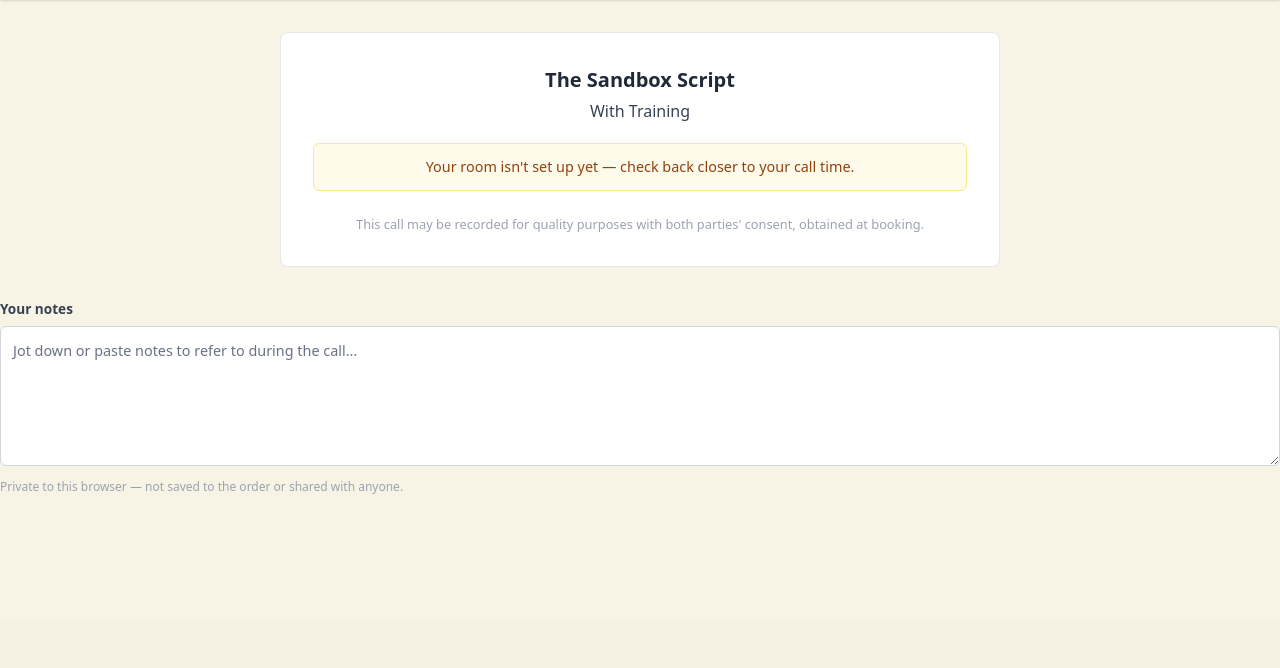
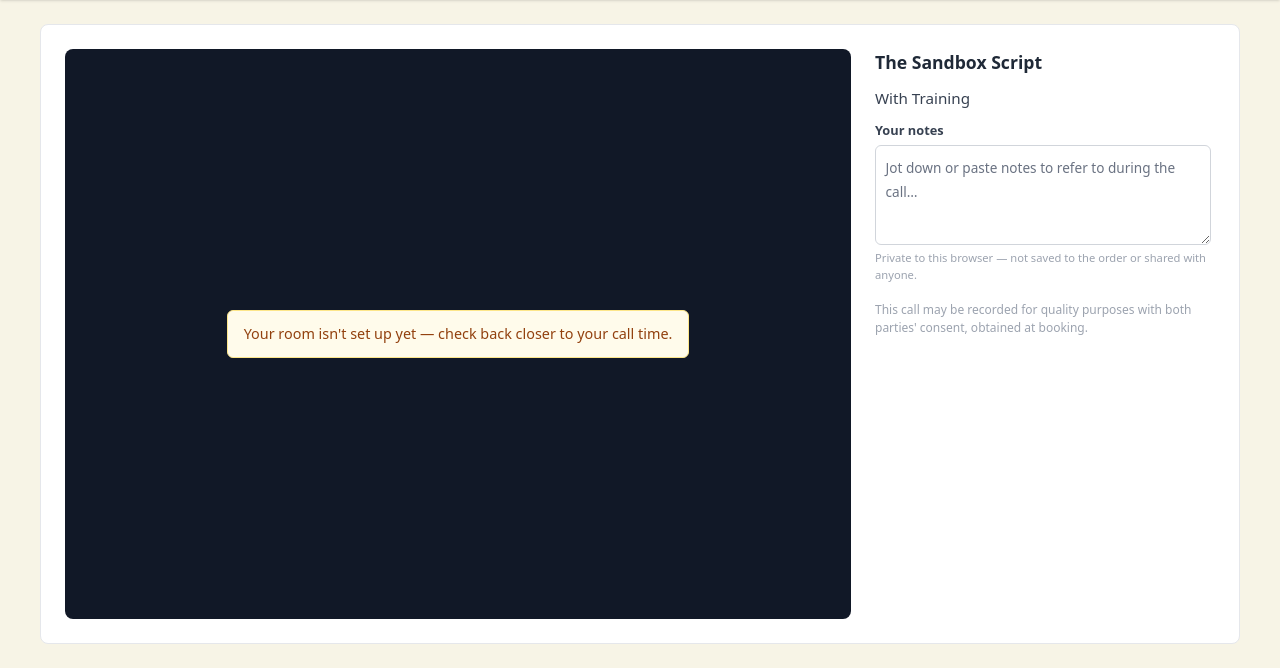
Before and after one commit to theomalley/screenplayreaders-portal, a Laravel app: page /video-consulting-bookings/1/call in a window 1280 px wide. Shown: the part 178-846 px from the top of the page. Before the commit the page ends 672 px from the top, so only its background shows below. Run offline with Laravel 12, Linux system fonts and the light colour scheme; the visitor is signed in with stand-in values (Sample User, id 1); data comes from the database, SQL or seed files in the repository; data that the repository does not hold is empty; style sheets or scripts are compiled from the project's sources; parts of the project's set-up code (start-up, migrations or seed data) failed here and were passed over.

Commit message:
tweak: two-pane call page layout to fit one viewport, no scrolling
Video on the left, script/timer/extend/notes in a scrollable sidebar on
the right, instead of everything stacked in one long column.

```diff
--- a/resources/views/video-consulting/call.blade.php
+++ b/resources/views/video-consulting/call.blade.php
@@ -15,33 +15,41 @@
     </x-slot>
 
     <style>
-        .call-card { background: #fff; border: 1px solid #e5e7eb; border-radius: 8px; padding: 2rem; text-align: center; max-width: 720px; margin: 2rem auto; }
-        .call-title { font-size: 1.25rem; font-weight: 700; color: #1f2937; margin-bottom: 0.25rem; }
-        .call-with { font-size: 1rem; color: #374151; margin-bottom: 0.5rem; }
-        .call-meta { font-size: 0.95rem; color: #4b5563; margin-bottom: 0.25rem; }
-        .call-not-ready { margin-top: 1.25rem; font-size: 0.9rem; color: #92400e; background: #fffbeb; border: 1px solid #fde68a; border-radius: 6px; padding: 0.75rem 1rem; }
-        .call-consent { margin-top: 1.5rem; font-size: 0.8rem; color: #9ca3af; }
+        .call-card { background: #fff; border: 1px solid #e5e7eb; border-radius: 8px; padding: 1.5rem; max-width: 1200px; margin: 1.5rem auto; display: flex; gap: 1.5rem; align-items: flex-start; text-align: left; }
+        .call-video-pane { flex: 1 1 65%; min-width: 0; height: calc(100vh - 230px); min-height: 420px; border-radius: 8px; overflow: hidden; background: #111827; display: flex; }
+        .call-info-pane { flex: 0 0 340px; max-width: 340px; display: flex; flex-direction: column; gap: 0.6rem; max-height: calc(100vh - 230px); overflow-y: auto; padding-right: 0.25rem; }
 
-        .call-timer { margin: 1.25rem 0; }
-        .call-timer-value { font-size: 3rem; font-weight: 700; font-family: 'SF Mono', 'Menlo', monospace; color: #1f2937; line-height: 1; }
-        .call-timer-label { font-size: 0.85rem; text-transform: uppercase; letter-spacing: 0.05em; color: #6b7280; margin-top: 0.25rem; }
+        .call-title { font-size: 1.1rem; font-weight: 700; color: #1f2937; margin-bottom: 0.1rem; }
+        .call-with { font-size: 0.95rem; color: #374151; margin-bottom: 0.15rem; }
+        .call-meta { font-size: 0.85rem; color: #4b5563; margin-bottom: 0.1rem; }
+        .call-not-ready { margin: auto; font-size: 0.9rem; color: #92400e; background: #fffbeb; border: 1px solid #fde68a; border-radius: 6px; padding: 0.75rem 1rem; max-width: 80%; text-align: center; }
+        .call-consent { margin-top: 0.5rem; font-size: 0.75rem; color: #9ca3af; }
+
+        .call-timer { margin: 0.5rem 0; text-align: center; background: #f9fafb; border-radius: 8px; padding: 0.75rem; }
+        .call-timer-value { font-size: 2.5rem; font-weight: 700; font-family: 'SF Mono', 'Menlo', monospace; color: #1f2937; line-height: 1; }
+        .call-timer-label { font-size: 0.8rem; text-transform: uppercase; letter-spacing: 0.05em; color: #6b7280; margin-top: 0.2rem; }
         .call-timer-over .call-timer-value { color: #b45309; }
         .call-timer-upcoming .call-timer-value { color: #4b5563; }
-        .call-extend-btn { display: inline-block; margin-top: 0.6rem; background: #fff; color: #374151; border: 1px solid #d1d5db; border-radius: 6px; padding: 0.4rem 0.9rem; font-size: 0.85rem; font-weight: 600; cursor: pointer; }
+        .call-extend-btn { display: inline-block; margin-top: 0.5rem; background: #fff; color: #374151; border: 1px solid #d1d5db; border-radius: 6px; padding: 0.35rem 0.8rem; font-size: 0.8rem; font-weight: 600; cursor: pointer; }
         .call-extend-btn:hover:not(:disabled) { background: #f3f4f6; }
         .call-extend-btn:disabled { opacity: 0.6; cursor: default; }
 
-        .call-embed { display: block; width: 100%; height: 70vh; border: 0; border-radius: 8px; margin-top: 1rem; }
+        .call-embed { display: block; width: 100%; height: 100%; border: 0; }
 
-        .call-notes { margin-top: 1.5rem; text-align: left; }
-        .call-notes-header { display: flex; align-items: center; justify-content: space-between; margin-bottom: 0.4rem; }
-        .call-notes-label { font-size: 0.85rem; font-weight: 600; color: #374151; }
-        .call-notes-saved { font-size: 0.8rem; color: #16a34a; }
-        .call-notes-textarea { width: 100%; min-height: 140px; resize: vertical; padding: 0.75rem; border: 1px solid #d1d5db; border-radius: 6px; font-size: 0.9rem; font-family: inherit; color: #1f2937; }
-        .call-notes-hint { margin-top: 0.4rem; font-size: 0.75rem; color: #9ca3af; }
+        .call-notes { display: flex; flex-direction: column; flex: 1 1 auto; min-height: 0; }
+        .call-notes-header { display: flex; align-items: center; justify-content: space-between; margin-bottom: 0.3rem; }
+        .call-notes-label { font-size: 0.8rem; font-weight: 600; color: #374151; }
+        .call-notes-saved { font-size: 0.75rem; color: #16a34a; }
+        .call-notes-textarea { width: 100%; min-height: 100px; flex: 1 1 auto; resize: vertical; padding: 0.6rem; border: 1px solid #d1d5db; border-radius: 6px; font-size: 0.85rem; font-family: inherit; color: #1f2937; }
+        .call-notes-hint { margin-top: 0.3rem; font-size: 0.7rem; color: #9ca3af; }
+
+        @media (max-width: 860px) {
+            .call-card { flex-direction: column; }
+            .call-video-pane { width: 100%; height: 50vh; min-height: 320px; }
+            .call-info-pane { width: 100%; max-width: 100%; max-height: none; overflow: visible; }
+        }
     </style>
 
-    @include('video-consulting.partials.call-details')
-    @include('video-consulting.partials.call-notes')
+    @include('video-consulting.partials.call-details', ['showNotes' => true])
     @include('video-consulting.partials.call-scripts')
 </x-app-layout>
--- a/resources/views/video-consulting/partials/call-details.blade.php
+++ b/resources/views/video-consulting/partials/call-details.blade.php
@@ -10,6 +10,7 @@
         : $slotEnd;
     $extendUrl ??= null;
     $statusUrl ??= null;
+    $showNotes ??= false;
     // Audio-only is the reader's own current profile setting, read live (not snapshotted at
     // booking time) — cameraAccess=off fully disables the camera for both parties (the
     // browser never even requests permission), not just starting muted/toggleable.
@@ -34,7 +35,20 @@
     <script type="module" src="https://cdn.srv.whereby.com/embed/v3-embed.js"></script>
 @endif
 
+{{-- Two-pane layout: video on the left, everything else in a scrollable sidebar on the
+     right — keeps the whole thing fitting in one viewport instead of a long stacked page. --}}
 <div class="call-card">
+    <div class="call-video-pane">
+        @if ($embedRoomUrl)
+            <whereby-embed room="{{ $embedRoomUrl }}" class="call-embed"></whereby-embed>
+        @else
+            <p class="call-not-ready">
+                {{ $callPageSettings['call_page_not_ready_text'] }}
+            </p>
+        @endif
+    </div>
+
+    <div class="call-info-pane">
         <h1 class="call-title">{{ $assignment->script_title }}</h1>
 
         @if ($counterpartFirstName !== '')
@@ -68,15 +82,12 @@
             </div>
         @endif
 
-    @if ($embedRoomUrl)
-        <whereby-embed room="{{ $embedRoomUrl }}" class="call-embed"></whereby-embed>
-    @else
-        <p class="call-not-ready">
-            {{ $callPageSettings['call_page_not_ready_text'] }}
-        </p>
+        @if ($showNotes)
+            @include('video-consulting.partials.call-notes')
         @endif
 
         <p class="call-consent">
             {{ $callPageSettings['call_page_consent_text'] }}
         </p>
     </div>
+</div>
```
Also changed, not shown: resources/views/video-consulting/call-public.blade.php (+26 -16 lines). Lines whose indentation alone changed are shown as unchanged.
